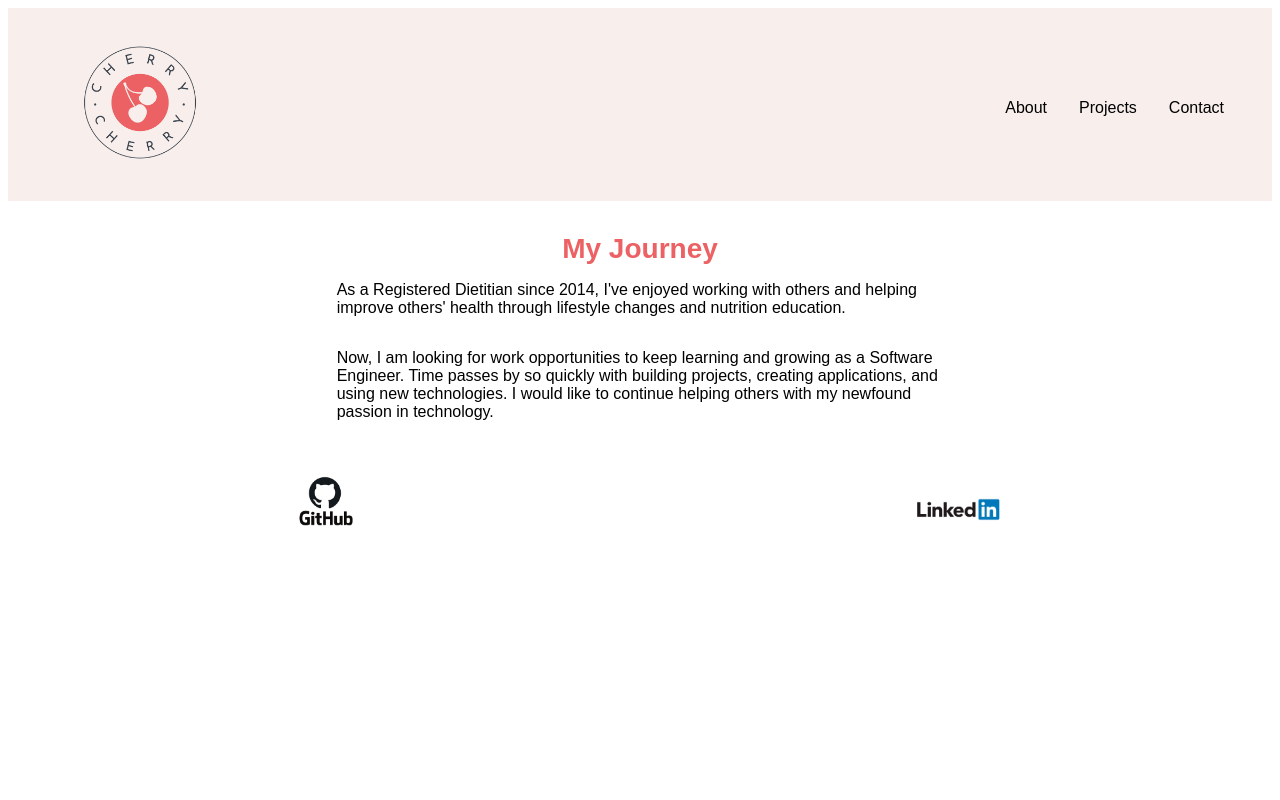
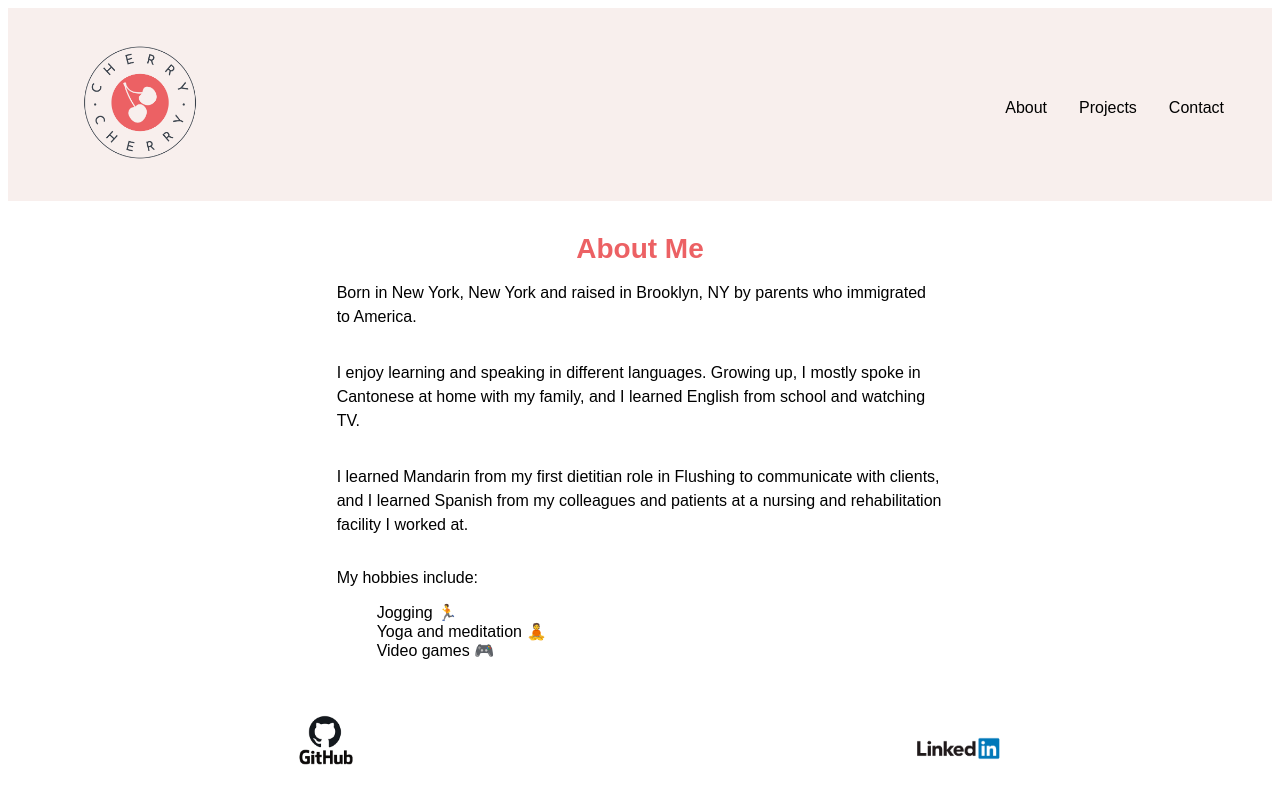
Before and after one commit to mscherryxu/portfolio-ts, a React (Create React App) app: page /about in a window 1280 px wide. Built offline with nearby package versions, Linux system fonts and the light colour scheme.

Commit message:
Added information about self in About section

```diff
--- a/src/App.css
+++ b/src/App.css
@@ -1,6 +1,7 @@
 @import "./styles/navbar.css";
 @import "./styles/footer.css";
 @import "./styles/home.css";
+@import "./styles/about.css";
 @import "./styles/contact.css";
 @import "./styles/projects.css";
 @import "./styles/media-queries.css";
--- a/src/components/About.js
+++ b/src/components/About.js
@@ -4,19 +4,29 @@ const About = () => {
   return (
     <div className="outer-container">
       <div className="about-parent-container">
-        <h1 className="intro">My Journey</h1>
-        <p>
-          As a Registered Dietitian since 2014, I've enjoyed working with others
-          and helping improve others' health through lifestyle changes and
-          nutrition education.
+        <h1 className="intro">About Me</h1>
+        <p className="intro-p">
+          Born in New York, New York and raised in Brooklyn, NY by parents who
+          immigrated to America.
         </p>
-        <p>
-          Now, I am looking for work opportunities to keep learning and growing
-          as a Software Engineer. Time passes by so quickly with building
-          projects, creating applications, and using new technologies. I would
-          like to continue helping others with my newfound passion in
-          technology.
+        <p className="intro-p">
+          I enjoy learning and speaking in different languages. Growing up, I
+          mostly spoke in Cantonese at home with my family, and I learned
+          English from school and watching TV.
         </p>
+        <p className="intro-p">
+          I learned Mandarin from my first dietitian role in Flushing to
+          communicate with clients, and I learned Spanish from my colleagues and
+          patients at a nursing and rehabilitation facility I worked at.
+        </p>
+        <div className="hobbies-container">
+          My hobbies include:
+          <ul className="hobbies">
+            <li>Jogging 🏃</li>
+            <li>Yoga and meditation 🧘</li>
+            <li>Video games 🎮</li>
+          </ul>
+        </div>
       </div>
     </div>
   );
--- /dev/null
+++ b/src/styles/about.css
@@ -0,0 +1,12 @@
+.hobbies {
+  list-style-type: none;
+}
+
+.intro-p {
+  line-height: 1.5;
+  margin: 1rem 0 1rem;
+}
+
+.hobbies-container {
+  margin-top: 1rem;
+}
```
